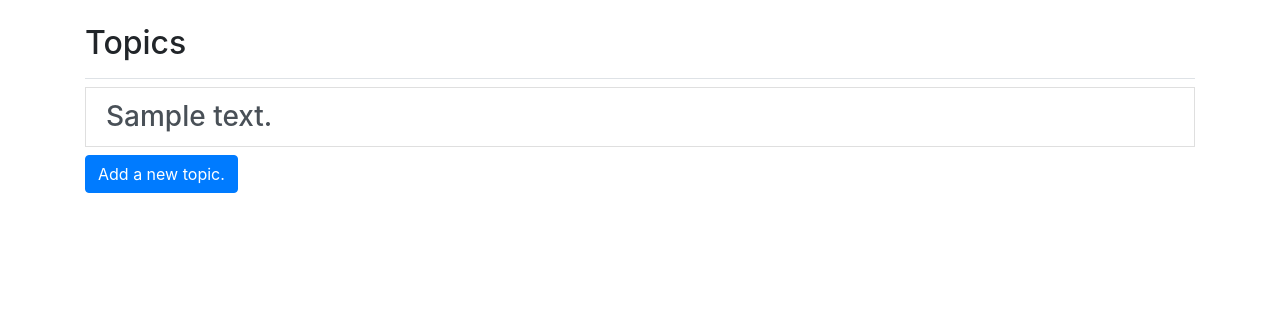
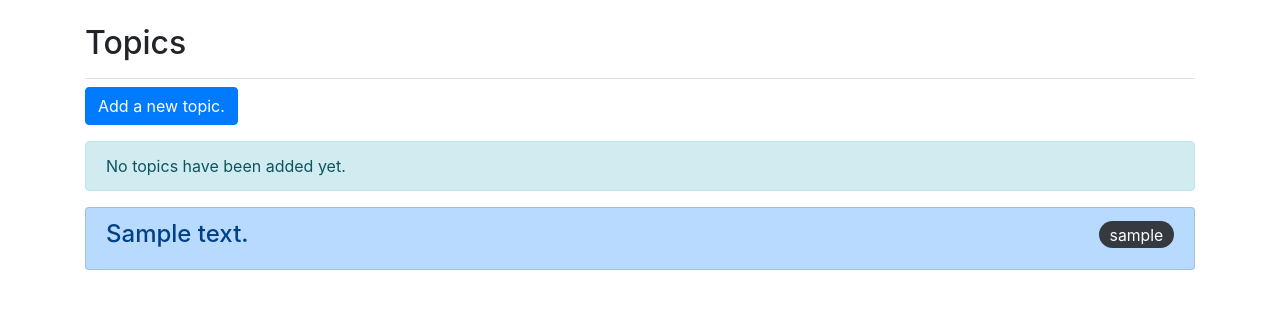
Before and after one commit to Paul991/Learning_Log, a Django app: page /topics/ in a window 1280 px wide. Shown: the part 58-367 px from the top of the page. Run offline with Django 3.2, Linux system fonts and the light colour scheme; a user stored in the database is signed in; tables that the repository leaves empty hold one stand-in row (values such as "Sample post"); some libraries are stand-ins or nearby versions.

Commit message:
Added public and private topics and diverse front end improvement

```diff
--- a/learning_log/settings.py
+++ b/learning_log/settings.py
@@ -23,7 +23,7 @@ BASE_DIR = os.path.dirname(os.path.dirname(os.path.abspath(__file__)))
 SECRET_KEY = 'djr#61n%=da0tc6w74m5gqd)xg$o!_ww(uhj=#d3d^_(za8xb&'
 
 # SECURITY WARNING: don't run with debug turned on in production!
-DEBUG = False
+DEBUG = True
 
 ALLOWED_HOSTS = []
 
--- a/learning_logs/forms.py
+++ b/learning_logs/forms.py
@@ -5,8 +5,10 @@ from .models import Topic, Entry
 class TopicForm(forms.ModelForm):
 	class Meta:
 		model = Topic
-		fields = ['text']
-		labels = {'text': ''}
+		fields = ['text', 'public']
+		labels = {'text': '', 'public': 'Public'}
+		public = forms.BooleanField(initial=False)
+
 
 class EntryForm(forms.ModelForm):
 	class Meta:
--- a/learning_logs/models.py
+++ b/learning_logs/models.py
@@ -7,6 +7,7 @@ class Topic(models.Model):
 	text = models.CharField(max_length=200)
 	date_added = models.DateTimeField(auto_now_add=True)
 	owner = models.ForeignKey(User, on_delete=models.CASCADE)
+	public = models.BooleanField()
 
 	def __str__(self):
 		"""Return a string representation of the model"""
--- a/learning_logs/templates/learning_logs/index.html
+++ b/learning_logs/templates/learning_logs/index.html
@@ -7,6 +7,8 @@
   	<p class="lead">Make your own Learning Log, and keep track of the
   	    topics you're learning about. Whenever you learn something new
   	    about a topic, make an entry summarizing what you've learned.</p>
+  	<p class="lead">Make your logs public and learn
+  	    together with other users.</p>
 
   	<a class="btn btn-lg btn-primary" href="{% url 'users:register' %}"
   	    role="button">Register &raquo</a>
--- a/learning_logs/templates/learning_logs/topics.html
+++ b/learning_logs/templates/learning_logs/topics.html
@@ -6,21 +6,53 @@
 {% endblock page_header %}
 
 {% block content %}
-  {% for topic in topics %}
+  <p>
+    <a class="btn btn-primary" href="{% url 'learning_logs:new_topic' %}">
+    Add a new topic.</a>
+  </p>
+  {% if user.is_authenticated %}
     <div class="list-group">
-  	  <h3>
+      {% for topic in topics %}
   	  	<a href="{% url 'learning_logs:topic' topic.id %}"
-            class="list-group-item list-group-item-action">
-          {{ topic }}</a>
-  	  </h3>
+            class="list-group-item list-group-item-action list-group-item-info">
+          <h3>{{ topic }}</h3></a>
+
+      {% empty %}
+  	    <div class="alert alert-info" role="alert">
+          No topics have been added yet.
+        </div>
+      {% endfor %}
     </div>
-  {% empty %}
-  	<div class="alert alert-info" role="alert">
-      No topics have been added yet.
+    <div class="list-group">
+      {% for topic in public_topics %}
+        <a href="{% url 'learning_logs:topic' topic.id %}"
+            class="list-group-item list-group-item-action
+            list-group-item-primary">
+            <h4 class="d-flex justify-content-between
+            align-items-center">{{ topic }}
+            <span class="badge badge-dark badge-pill">
+            <small>{{ topic.owner }}</small></span></h4></a>
     </div>
-  {% endfor %}
-
-
-<a class="btn btn-primary" href="{% url 'learning_logs:new_topic' %}">Add a new topic.</a>
-
+      {% empty %}
+        <div class="alert alert-info" role="alert">
+          No topics have been added yet.
+        </div>
+      {% endfor %}
+  {% else %}
+    <div class="list-group">
+      {% for topic in public_topics %}
+        <a href="{% url 'learning_logs:topic' topic.id %}"
+            class="list-group-item list-group-item-action
+            list-group-item-primary">
+            <h4 class="d-flex justify-content-between
+            align-items-center">{{ topic }}
+            <span class="badge badge-dark badge-pill">
+            <small>{{ topic.owner }}</small></span></h4></a>
+      {% empty %}
+        <div class="alert alert-info" role="alert">
+          No topics have been added yet.
+        </div>
+    {% endfor %}
+    </div>
+  {% endif %}
 {% endblock content %}
--- a/learning_logs/views.py
+++ b/learning_logs/views.py
@@ -9,19 +9,27 @@ def index(request):
 	"""The home page for Learning Log"""
 	return render(request,'learning_logs/index.html')
 
-@login_required
+
 def topics(request):
 	"""Show all topics"""
-	topics = Topic.objects.filter(owner=request.user).order_by('date_added')
-	context = {'topics': topics}
-	return render(request, 'learning_logs/topics.html', context)
+	if request.user.is_authenticated:
+		topics = Topic.objects.filter(owner=request.user, public=False).order_by('date_added')
+		public_topics = Topic.objects.filter(public=True)
+		context = {'topics': topics, 'public_topics': public_topics}
+		return render(request, 'learning_logs/topics.html', context)
+	else:
+		public_topics = Topic.objects.filter(public=True).order_by('date_added')
+		context = {'public_topics': public_topics}
+		return render(request, 'learning_logs/topics.html', context)
 
-@login_required
+
 def topic(request, topic_id):
 	"""Show a single topic and all its entries."""
 	topic = get_object_or_404(Topic, id=topic_id)
-	# Make sure the topic belongs to the current user
-	check_topic_owner(request, topic)
+	# If the topic is private make sure the topic belongs to the current user
+
+	if topic.public == False:
+	  check_topic_owner(request, topic)
 
 	entries = topic.entry_set.order_by('-date_added')
 	context = {'topic': topic, 'entries': entries}
@@ -39,6 +47,8 @@ def new_topic(request):
 		if form.is_valid():
 			new_topic = form.save(commit=False)
 			new_topic.owner = request.user
+			if request.POST['public'] == True:
+				new_topic.public = True
 			new_topic.save()
 			return redirect('learning_logs:topics')
 
@@ -49,8 +59,11 @@ def new_topic(request):
 @login_required
 def new_entry(request, topic_id):
 	"""Add a new entry for a particular topic"""
-	topic = Topic.objects.get(id=topic_id)
-	check_topic_owner(request, topic)
+	topic = get_object_or_404(Topic, id=topic_id)
+	# If the topic is private make sure the topic belongs to the current user
+
+	if topic.public == False:
+	  check_topic_owner(request, topic)
 
 	if request.method != 'POST':
 		# No data submited; create a blank form.
@@ -71,7 +84,7 @@ def new_entry(request, topic_id):
 @login_required
 def edit_entry(request, entry_id):
 	"""Edit and existing entry"""
-	entry = Entry.objects.get(id=entry_id)
+	entry = get_object_or_404(Entry, id=entry_id)
 	topic = entry.topic
 	check_topic_owner(request, topic)
 
```
Also changed, not shown: learning_logs/templates/learning_logs/topic.html (+7 -4 lines), learning_logs/migrations/0004_topic_public.py (added), learning_logs/migrations/0005_auto_20200525_2116.py (added), learning_logs/migrations/0006_auto_20200525_2204.py (added), learning_logs/migrations/0007_auto_20200526_0958.py (added).
